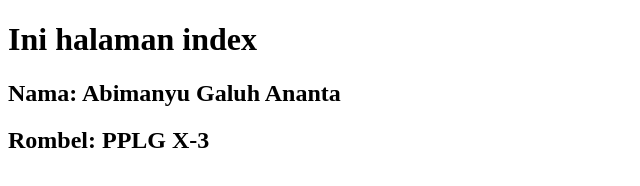
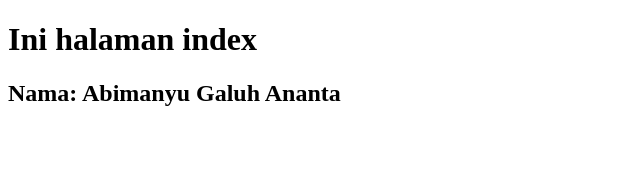
Before and after one commit to Agata-Ananta/Simulasi-Branch-Merge-Remote-12108268, a plain HTML site: page index.html in a window 1280 px wide. Shown: the whole page, without its empty margins (0-640 px from the left). Drawn offline with Linux system fonts and the light colour scheme.

Commit message:
menghapus rombel

```diff
--- a/index.html
+++ b/index.html
@@ -9,6 +9,5 @@
 <body>
     <h1>Ini halaman index</h1>
     <h2>Nama: Abimanyu Galuh Ananta</h2>
-    <h2>Rombel: PPLG X-3</h2>
 </body>
 </html>
```
